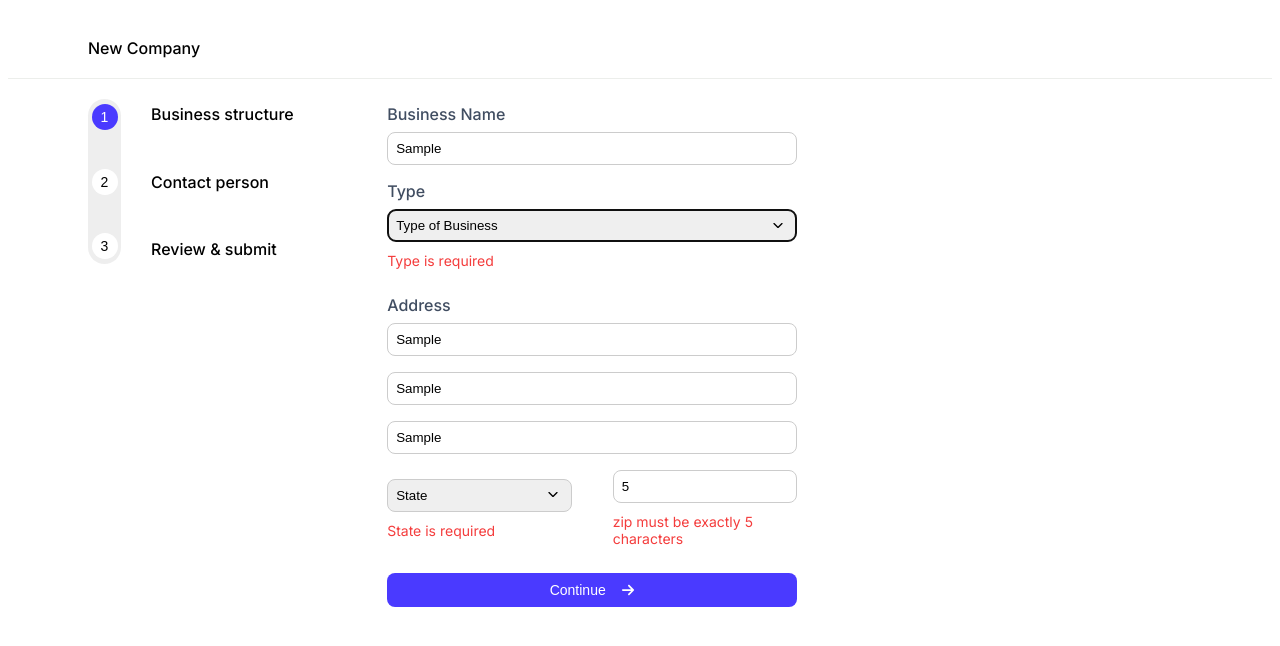
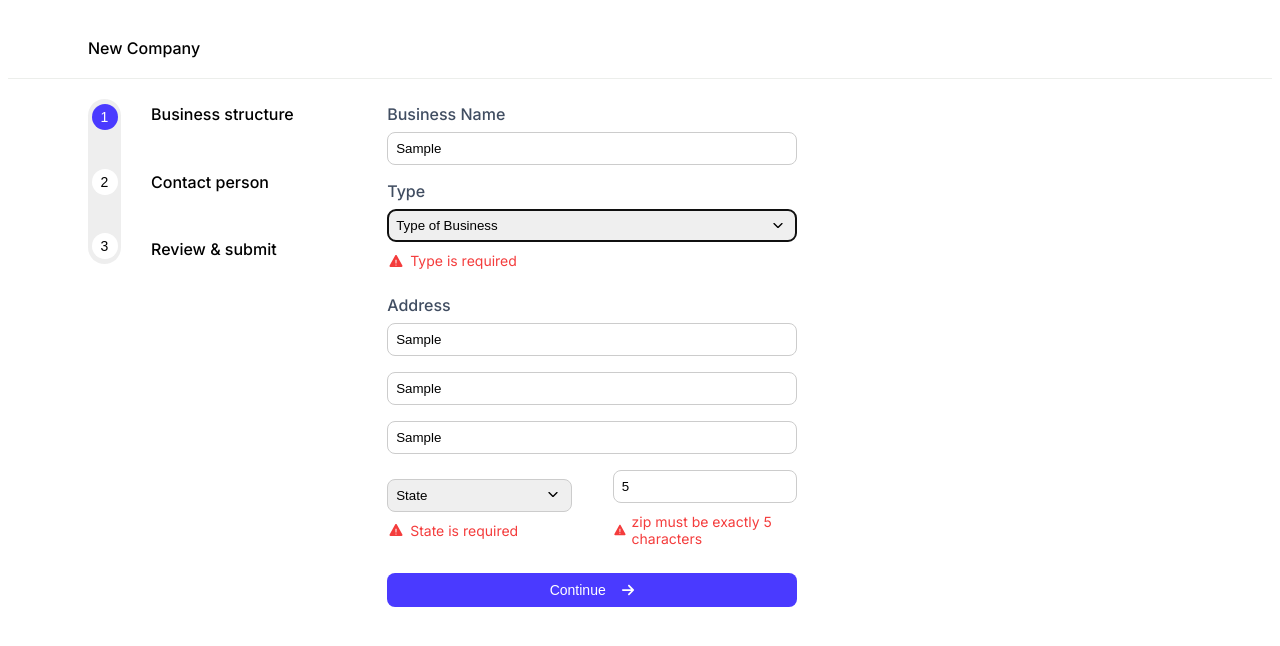
Before and after one commit to yeynerArenales/companycreator, a Next.js app: page / in a window 1280 px wide. Both pictures are taken after typing "Sample", "Sample", "Sample", "Sample", "5" into the empty fields and a click on the button "Continue". Shown: the top 646 px of the page. Built offline with nearby package versions, Linux system fonts and the light colour scheme.

Commit message:
[FEATURE][ICONS] warning icon for error messages

```diff
--- a/src/components/atoms/Buttons/Button.tsx
+++ b/src/components/atoms/Buttons/Button.tsx
@@ -1,7 +1,7 @@
 "use client";
 
 // Components
-import { Button, ArrowRightIcon } from './styles'
+import { Button, ArrowRightIcon } from "./styles";
 
 interface CustomButtonProps {
   label: string;
@@ -9,7 +9,6 @@ interface CustomButtonProps {
   disabled?: boolean;
   type?: "submit" | "button" | "reset" | undefined;
 }
-
 
 export const CustomButton: React.FC<CustomButtonProps> = ({
   label,
@@ -20,7 +19,7 @@ export const CustomButton: React.FC<CustomButtonProps> = ({
   return (
     <Button type={type} onClick={onClick} disabled={disabled}>
       {label}
-      <ArrowRightIcon/>
+      <ArrowRightIcon />
     </Button>
   );
 };
--- a/src/components/atoms/Buttons/styles.ts
+++ b/src/components/atoms/Buttons/styles.ts
@@ -47,7 +47,6 @@ export const DoneIcon = styled(MdDone)`
   color: white;
 `;
 
-
 export const ArrowRightIcon = styled(FaArrowRight)`
   color: white;
   margin-left: 15px;
--- a/src/components/atoms/Inputs/InputErrors.tsx
+++ b/src/components/atoms/Inputs/InputErrors.tsx
@@ -2,6 +2,7 @@ import { FC } from "react";
 
 // Style
 import styled from "styled-components";
+import { IoIosWarning } from "react-icons/io";
 
 interface Props {
   message: string;
@@ -11,8 +12,22 @@ const ErrorMessage = styled.p`
   color: #f43c3c;
   font-size: 14px;
   margin: 10px 0;
+  display: flex;
+  align-items: center;
+`;
+
+export const WarningIcon = styled(IoIosWarning)`
+  width: 18px;
+  height: 16px;
+  color: #f43c3c;
+  margin-right: 5px;
 `;
 
 export const InputErrors: FC<Props> = ({ message }): JSX.Element => {
-  return <ErrorMessage>{message}</ErrorMessage>;
+  return (
+    <ErrorMessage>
+      <WarningIcon />
+      {message}
+    </ErrorMessage>
+  );
 };
```
